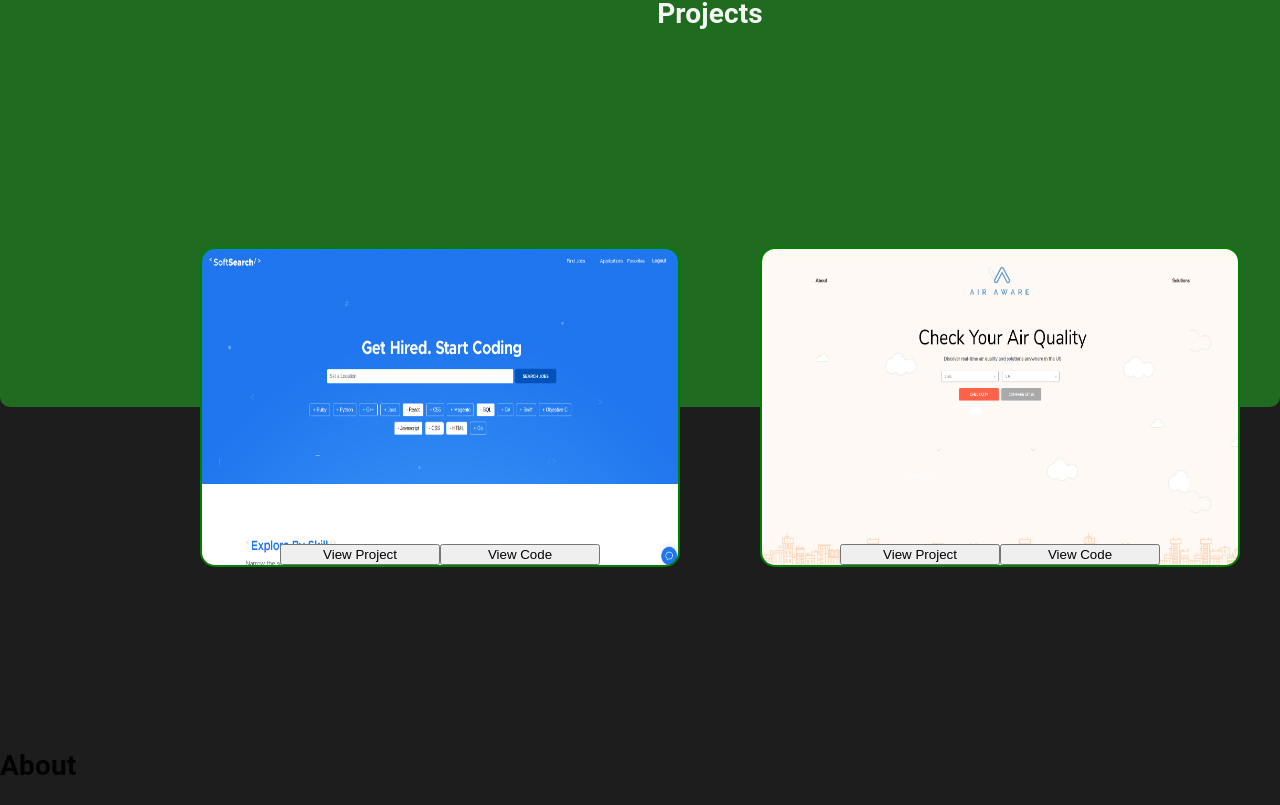
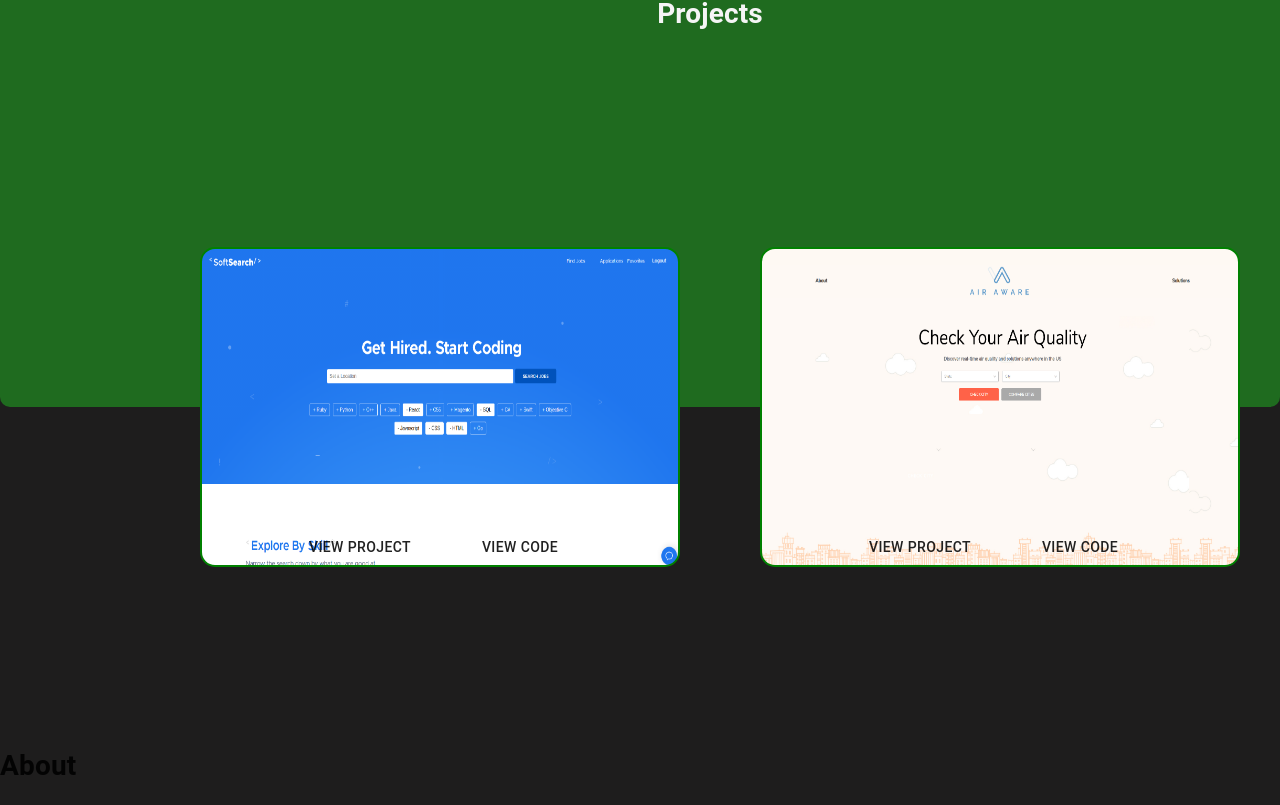
Before and after one commit to ElvisHernandez/Portfolio, a React (Create React App) app: page / in a window 1280 px wide. Shown: the part 1953-2758 px from the top of the page. Built offline with nearby package versions, Linux system fonts and the light colour scheme.

Commit message:
removed use of data state and reserved it as a store of student data for later use if necessary

```diff
--- a/src/components/Nav/Nav.jsx
+++ b/src/components/Nav/Nav.jsx
@@ -1,10 +1,8 @@
 import React from 'react';
-import AppBar from '@material-ui/core/AppBar';
-import CssBaseline from '@material-ui/core/CssBaseline';
-import Divider from '@material-ui/core/Divider';
-import Drawer from '@material-ui/core/Drawer';
-import Hidden from '@material-ui/core/Hidden';
-import IconButton from '@material-ui/core/IconButton';
+import {
+  AppBar, CssBaseline, Divider, Drawer,
+  Hidden, IconButton, List, ListItem,
+  ListItemIcon, ListItemText, Toolbar } from '@material-ui/core'
 import HttpIcon from '@material-ui/icons/Http';
 import HomeIcon from '@material-ui/icons/Home';
 import CodeIcon from '@material-ui/icons/Code';
@@ -12,13 +10,7 @@ import PermMediaIcon from '@material-ui/icons/PermMedia';
 import FaceIcon from '@material-ui/icons/Face';
 import LinkedInIcon from '@material-ui/icons/LinkedIn';
 import GitHubIcon from '@material-ui/icons/GitHub';
-import List from '@material-ui/core/List';
-import ListItem from '@material-ui/core/ListItem';
-import ListItemIcon from '@material-ui/core/ListItemIcon';
-import ListItemText from '@material-ui/core/ListItemText';
 import MenuIcon from '@material-ui/icons/Menu';
-import Toolbar from '@material-ui/core/Toolbar';
-import Typography from '@material-ui/core/Typography';
 import { makeStyles, useTheme, withStyles } from '@material-ui/core/styles';
 import styles from './Nav.module.css'
 import { javascriptPNG } from '../../assets'
--- a/src/pages/Projects/Projects.jsx
+++ b/src/pages/Projects/Projects.jsx
@@ -1,20 +1,32 @@
 import React from 'react';
 import styles from './Projects.module.css'
 import { airAware, softSearch } from '../../assets'
+import { Button } from '@material-ui/core'
+import { withStyles } from '@material-ui/core/styles'
+
+const GlobalCSS = withStyles({
+    "@global": {
+
+    }
+})
 
 const Projects = () => {
     return (
         <div className={styles.projectsContainer}>
-            <div className={styles.projectsIntro}><h1>Projects</h1></div>
-            {/* <div className={styles.projects}></div> */}
+            <div className={styles.projectsIntro}><h1>Projects</h1> <Button style={{paddingLeft: '20rem'}}/></div>
             <div className={styles.projects}>
                 <span className={`${styles.project} ${styles.project1}`}>
-                    <button className={styles.projectButton}>View Project</button>
-                    <button className={styles.codeButton}>View Code</button>
+                    {/* <button className={styles.projectButton}>View Project</button> */}
+                    {/* <button className={styles.codeButton}>View Code</button> */}
+                    <Button className={styles.projectButton}>View Project</Button>
+                    <Button className={styles.codeButton}>View Code</Button>
+
                 </span>
                 <span className={`${styles.project} ${styles.project2}`}>
-                    <button className={styles.projectButton}>View Project</button>
-                    <button className={styles.codeButton}>View Code</button>
+                    {/* <button className={styles.projectButton}>View Project</button>
+                    <button className={styles.codeButton}>View Code</button> */}
+                    <Button className={styles.projectButton}>View Project</Button>
+                    <Button className={styles.codeButton}>View Code</Button>
                 </span>
                 {/* <img className={styles.project} src={softSearch} alt="#" /> */}
                 {/* <img className={styles.project} src={airAware} alt="#" /> */}
```
